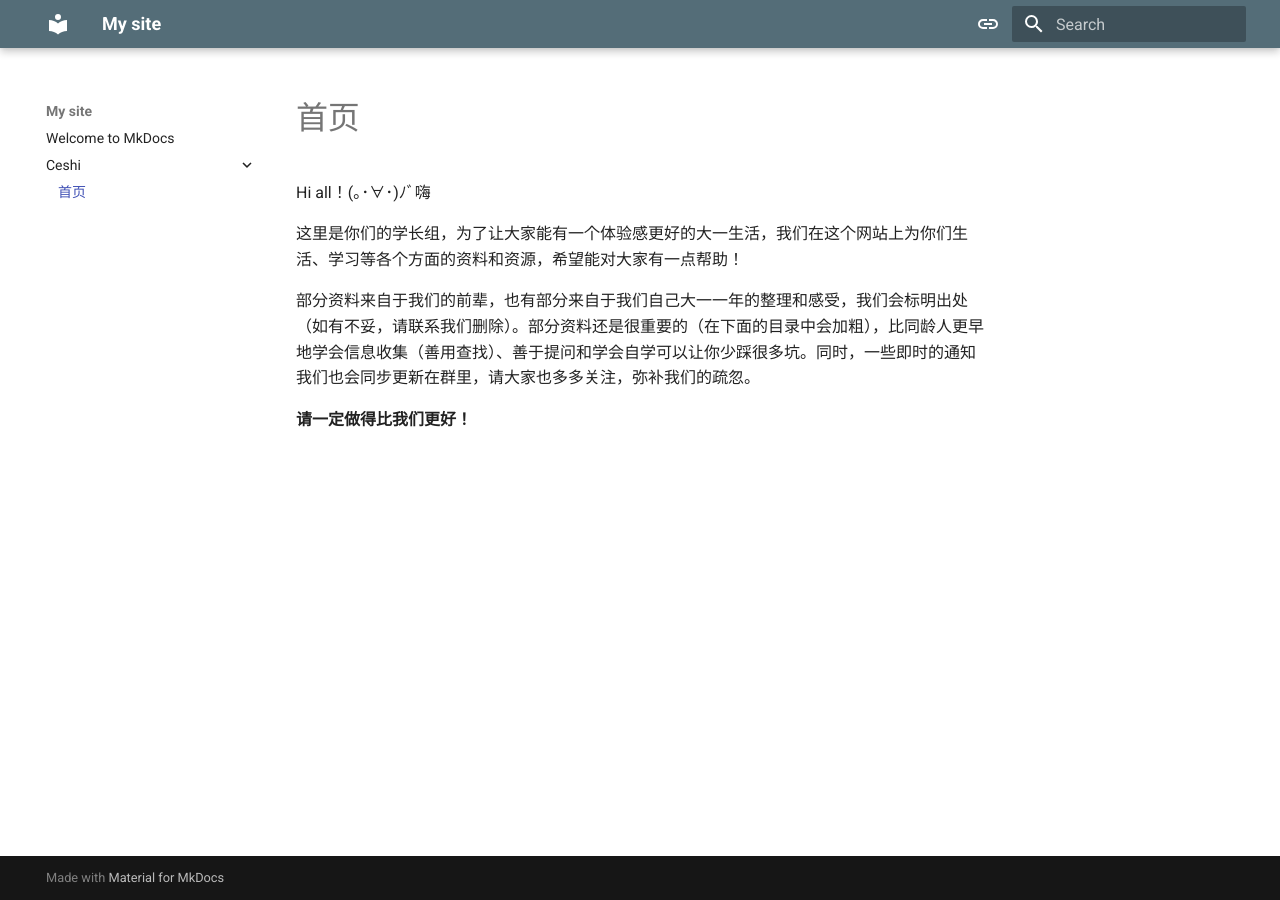
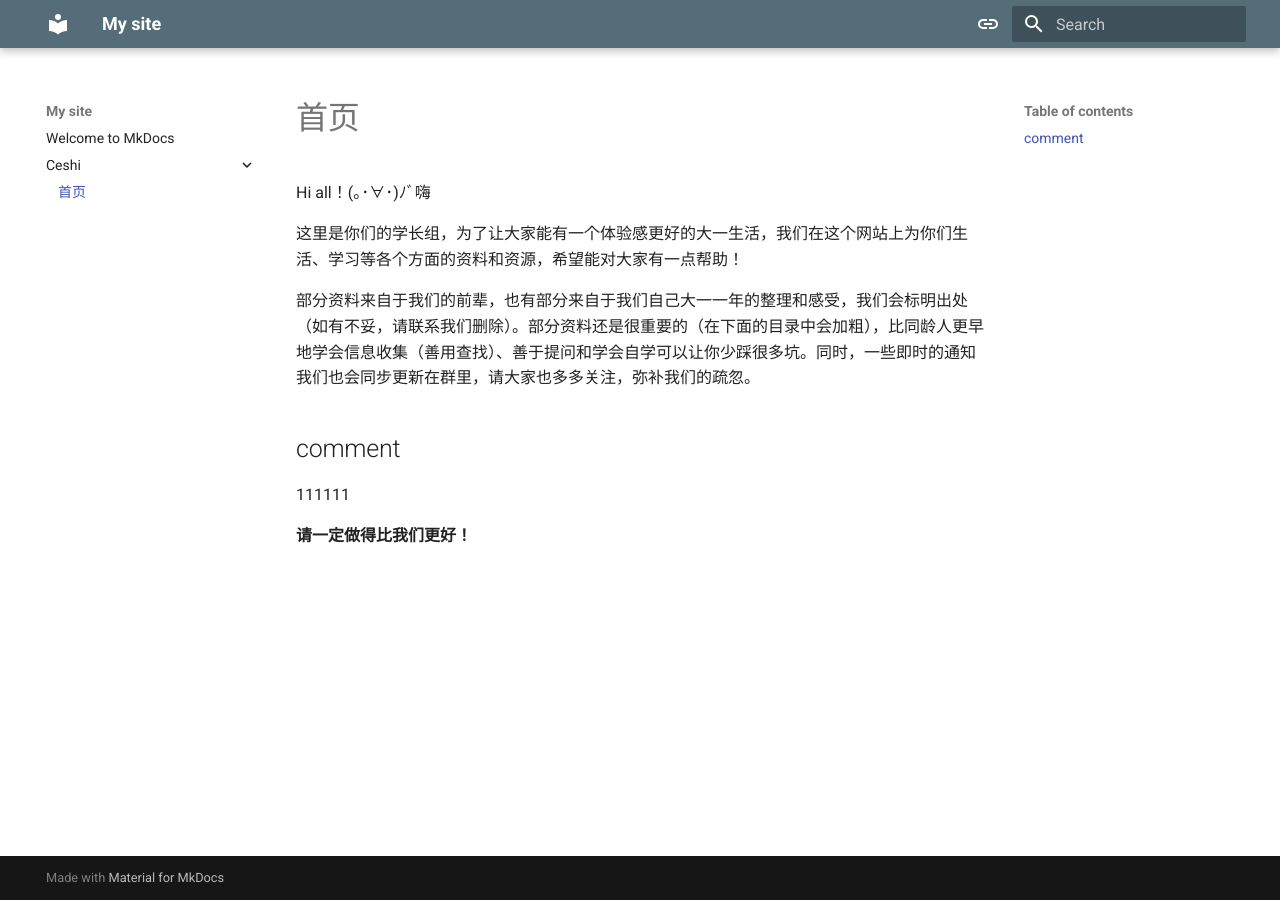
Before and after one commit to Waai-Zan/Waai-Zan.github.io, an MkDocs documentation site: the page built from docs/ceshi/test.md, in a window 1280 px wide. Built offline with MkDocs 1.6.1 and Material for MkDocs 9.7.7, drawn with Linux system fonts in a browser that asks for light colours.

Commit message:
Update test.md

```diff
--- a/docs/ceshi/test.md
+++ b/docs/ceshi/test.md
@@ -6,4 +6,8 @@ Hi all！(｡･∀･)ﾉﾞ嗨
 
 部分资料来自于我们的前辈，也有部分来自于我们自己大一一年的整理和感受，我们会标明出处（如有不妥，请联系我们删除）。部分资料还是很重要的（在下面的目录中会加粗），比同龄人更早地学会信息收集（善用查找）、善于提问和学会自学可以让你少踩很多坑。同时，一些即时的通知我们也会同步更新在群里，请大家也多多关注，弥补我们的疏忽。
 
+## comment
+
+111111
+
 **请一定做得比我们更好！**
```
